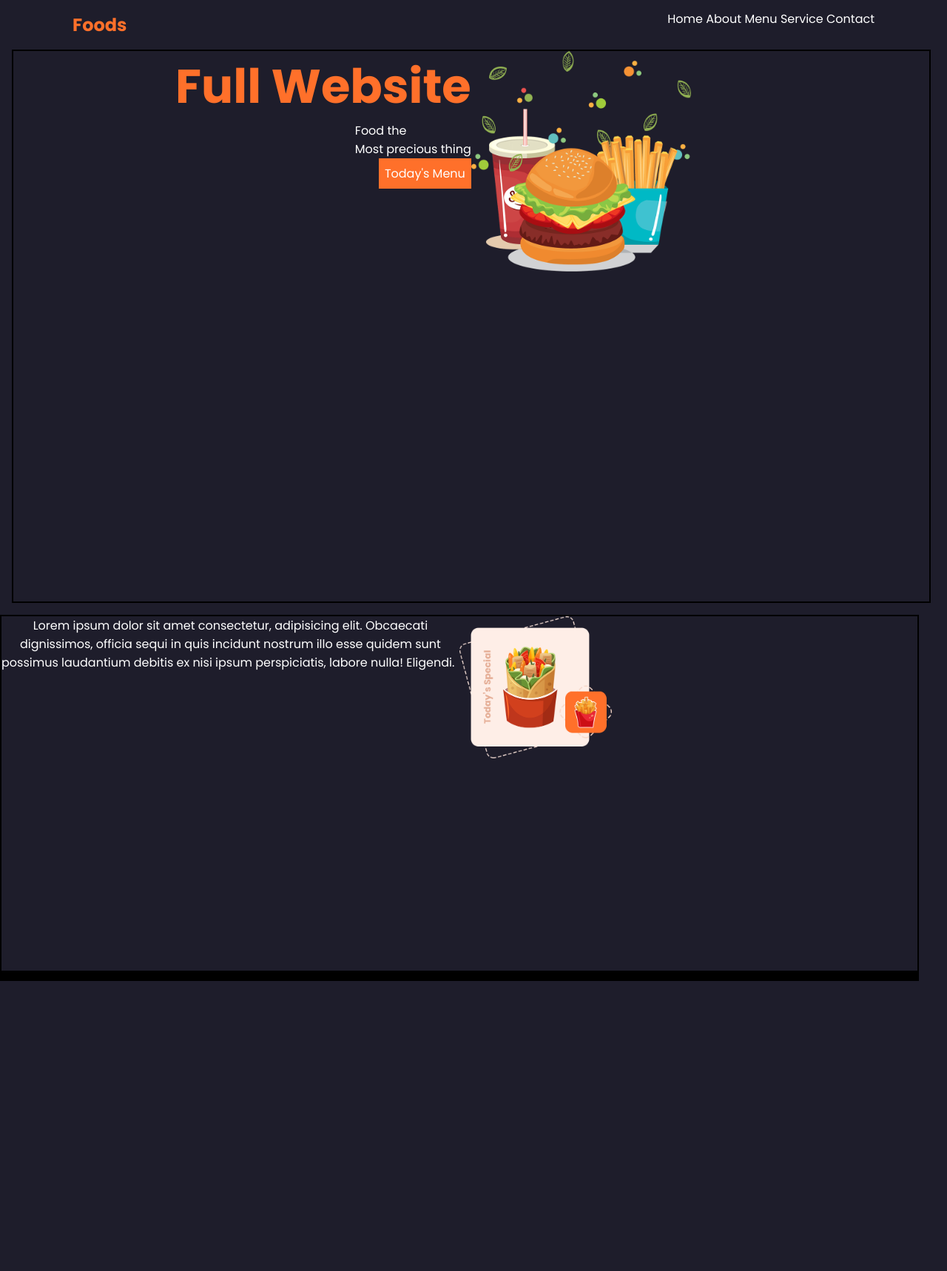
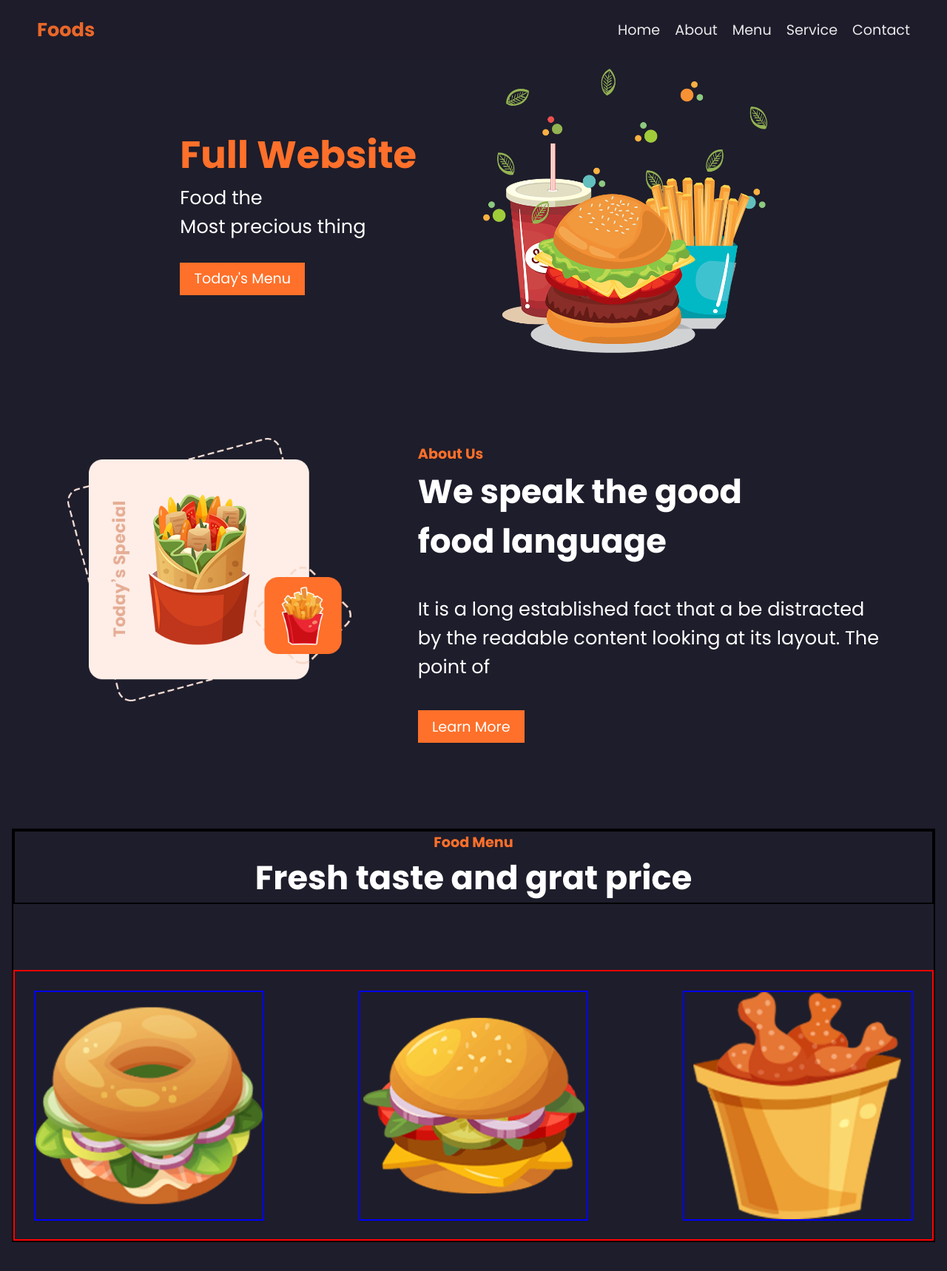
Before and after one commit to N3croide/maquetacionWeb, a plain HTML site: page index.html in a window 1280 px wide. Shown: the whole page at 74% size. Before the commit the page ends 1326 px from the top, so only its background shows below. Drawn offline with nearby package versions, Linux system fonts and the light colour scheme.

Commit message:
Actualizacion

```diff
--- a/css/style.css
+++ b/css/style.css
@@ -6,32 +6,50 @@
     box-sizing: border-box;
     background-color: #1e1d2b;
     padding: 0px;
-    margin: 0px
+    margin: 0px;
+    font-size: 1.5vw;
+}
+body{
+    margin: 0;
+}
+main{
+    display: flex;
+    flex-direction: column;
+    align-items: center;
+    padding: 2vh;
+    gap: 5rem;
 }
 .headerH1{
-    margin-top: 1rem;
     color: #ff702a;
+    font-size: 2vw  ;
 }
 header{
     display: flex;
     padding: 0 50px;
-    margin: 0px 3rem 0px 3rem;
     justify-content: space-between;
     align-items: center;
+    position: fixed;
+    z-index: 100;
+    width: 100%;
+    opacity: 90%;
+    top: 0vh;
+    height: 10vh;
 }
 .container{
-    display: grid;
-    grid-template-columns: repeat(2,1fr);
-    text-align: center;
+    display: flex;
+    gap: 7vw;
+    margin: 0  auto;
+    flex-direction: row;
+    grid-auto-flow: row;
+    width:100%;
+    max-width:400rem;
+    height: max-content;
+    align-items: start;
     justify-content: center;
-    border: 2px black solid;
-    grid-auto-flow: row;
-    width:97%;
-    height: max-content;
-    text-align-last: left;
 }
 
-.mostrar,.ocultar{
+.mostrar,
+.ocultar{
     font-size: 2.5rem;
     display: none;
     cursor: pointer;
@@ -39,6 +57,11 @@ header{
 }
 .mostrar-menu{
     order: 1;
+}
+.menuHeader{
+    display: flex;
+    gap: 20px;
+    align-items: center;
 }
 .menuHeader a{
     text-decoration: none;
@@ -50,74 +73,136 @@ a:hover{
 .home{
     grid-template-columns: 50% 50%;
     margin: 1rem;
-    border: 2px black solid;
-
+    margin-top: 4rem;
+    align-items: center;
 }
 .h1Home{
-    font-size: 4rem;
+    font-size: 4vw;
     color: #ff702a;
+    width: auto;
 }
-.homeButton{
-
+.texto p{
+    font-size: 2vw;
+}
+.button{
     background-color: #ff702a;
     height: fit-content;
     width: fit-content;
-    padding: 0.5rem;
+    padding: 0.4rem 1rem 0.4rem 1rem    ;
+    cursor: pointer;
 }
-.homeImage{
+.imagen{
     display: flex;
-    height: 40%;
+    width: 30vw;
+    height: auto;
+}
+.imagen img{
+    width: 100%;
+    height: auto;
+    display: block;
+    margin: 0 auto;
 }
 .texto{
     display: flex;
     flex-direction: column;
-    align-items: flex-end;
+    align-items: right;
+    width: auto;
+    max-width: 50%;
+    /* border: 2px solid black; */
 }
 #check{
     display: none;
 }
-.container.aboutus{
+.aboutuspage{
+    display: flex;
+    flex-direction: row-reverse;
+}
+.foodmenupage{
+    display: flex;
+    flex-direction: column;
+    margin: 1rem;
+    grid-template-rows: 20% 80%;
+    border: 2px black solid;
+}
+.texto-foodmenupage{
+    display: grid;
+    grid-template-rows: repeat(auto-fill, minmax(1vw, 1fr));;
+    width: 100%;
+    border: 2px black solid;
+}
+.texto-foodmenupage p{
+    text-align: center;
+}
+.imgfoodmenuopage{
+    display: grid;
+    grid-template-columns: repeat(auto-fill, minmax(20vw, 1fr));
+    gap: 10vw;
+    width: 100%;
+    height: auto;
+    padding: 2vw;
+    border: 2px solid red;
 
+}
+.imagen-food{
+    display: flex;
+    width:auto;
+    min-width: 10vw;
+    height: auto;
+    border: 2px solid blue;
+}
+.imagen-food img{
+    width: 100%;
+    height: auto;
+    display: block;
+    margin: 0 auto;
 }
 @media(max-width: 768px)
 {
+
     .container{
         grid-template-columns: 1fr;
         grid-template-rows: repeat(3,1fr);
 
     }
-    .botonMostrar{
-        z-index: 101;
+    header{
+        display: flex;
+        align-items: center;
+        justify-content: space-between;
+        margin: 0 auto;
+        opacity: 80%;
     }
     .menuHeader{
         position: fixed;
+        display: grid;
+        place-items:center;
+        flex-direction: column;
         width: 100%;
-        height: 60vh;
-        left: 100;
+        height:fit-content;
         top: -100%;
+        left: 0;
+        bottom: 12%;
         right: 0;
         text-align: center;
-        padding: 100px 0px;
-        z-index: 100;
+        padding: 1rem 0px;
         transition: 0.8s;
+        background: #2c2b47;
+
     }
     .menuHeader a{
-        display: block;
         padding: 10px;
         background: #2c2b47;
-    }
-    .esconder-menu{
-        position: absolute;
-        top: 40px;
-        right: 40px;
     }
     #check:not(:checked)~ .botonMostrar .ocultar{
         display: inline;
     }
-    #check:checked~ .menuHeader{
-        top:0;
-    }
     #check:checked~ .botonMostrar .mostrar{
         display: inline;
     }
+    #check:checked~ .menuHeader{
+        top: 10%;
+    }
+    .imgfoodmenuopage{
+        grid-template-columns: 1fr;
+        grid-template-rows: repeat(auto-fill, minmax( 1vw, 1fr));
+    }
 }
--- a/index.html
+++ b/index.html
@@ -12,34 +12,55 @@
         <header>
             <h2 class="headerH1">Foods</h2>
             <input type="checkbox" id="check">
+
             <label for="check" class="botonMostrar">
                <span class="mostrar">&#10005;</span>
                <span class="ocultar">&#8801;</span>
             </label>
-            <nav class="menuHeader">
-                <a href="#home">Home</a>
-                <a href="#about">About</a>
-                <a href="#menu">Menu</a>
-                <a href="#service">Service</a>
-                <a href="#contact">Contact</a>
+            <nav class="menuHeader" id="menu">
+                    <a href="#home">Home</a>
+                    <a href="#about" class="btnM">About</a>
+                    <a href="#menu" class="btnM">Menu</a>
+                    <a href="#service" class="btnM">Service</a>
+                    <a href="#contact" class="btnM">Contact</a>
             </nav>
         </header>
         <section id="home" class="container home">
             <div class="texto">
                 <h1 class="h1Home">Full Website</h1>
-                <p>Food the<br>Most precious thing</p>
-                <div class="homeButton">Today's Menu</div>
+                <p>Food the<br>Most precious thing</p><br>
+                <div class="button">Today's Menu</div>
             </div>
-            <div class="homeImage">
+            <div class="imagen">
                 <img src="images/home.png" alt="home">
             </div>
         </section>
         <section id="about" class="container aboutuspage">
-            <div class="texto">Lorem ipsum dolor sit amet consectetur, adipisicing elit. Obcaecati dignissimos, officia sequi in quis incidunt nostrum illo esse quidem sunt possimus laudantium debitis ex nisi ipsum perspiciatis, labore nulla! Eligendi.</div>
-            <div class="homeImage"><img src="images/about.png" alt=""></div>
+            <div class="texto">
+                <p><strong style="color: #ff702a; font-size: 1.5vw;">About Us</strong><br>
+                <strong style="font-size: 3.5vw;">We speak the good <br> food language</strong><br><br>
+                    It is a long established fact that a
+                    be distracted by the readable content
+                    looking at its layout. The point of
+                    <br><br>
+                    <div class="button">Learn More</div>
+                </p>
+            </div>
+            <div class="imagen">
+                <img src="images/about.png" alt=""></div>
         </section>
 
-        <section id="menu" class="container foodmenupage"></section>
+        <section id="menu" class="container foodmenupage">
+        <div class="texto-foodmenupage" >
+            <p><strong style="color: #ff702a; font-size: 1.5vw;">Food Menu</strong></p>
+            <p><strong style="font-size: 3.5vw">Fresh taste and grat price</strong></p>
+        </div>
+        <div class="imgfoodmenuopage">
+            <div class="imagen-food"><img src="images/food1.png" alt=""></div>
+            <div class="imagen-food"><img src="images/food2.png" alt=""></div>
+            <div class="imagen-food"><img src="images/food3.png" alt=""></div>
+        </div>
+        </section>
         <section id="service" class="container servicepage"></section>
         <section id="contact" class="container contactpage"></section>
         <footer id="footer"></footer>
```
